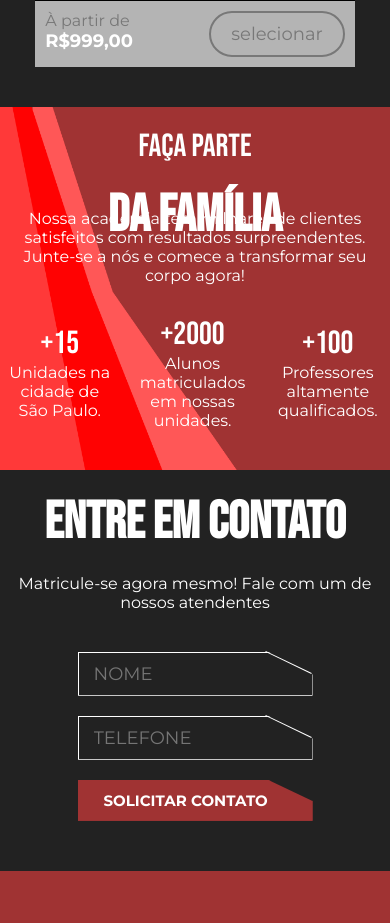
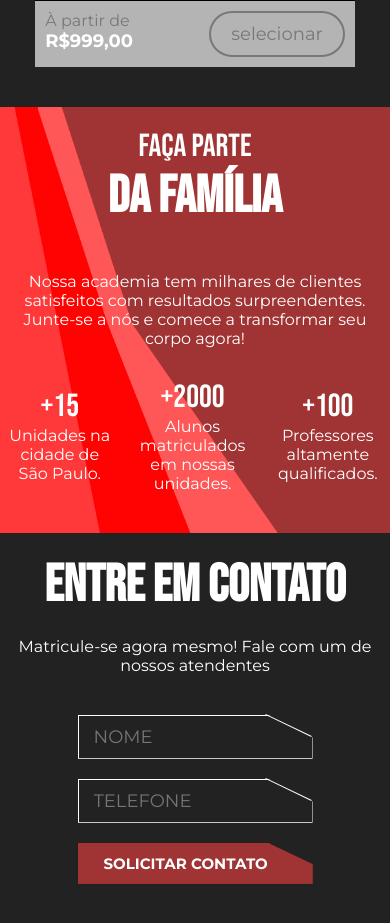
Before and after one commit to samuel-alves21/gym-landing-page, a React (Vite) app: page / in a window 390 px wide. Shown: the part 2940-3863 px from the top of the page. Built offline with nearby package versions, Linux system fonts and the light colour scheme; a web font is replaced by a local one.

Commit message:
finish the change on the h1s and h2s for mobile

```diff
--- a/src/components/Section04/Text.tsx
+++ b/src/components/Section04/Text.tsx
@@ -6,7 +6,7 @@ export const Text = () => {
   return (
     <Wrapper>
       <div>
-        <div>
+        <div className='title'>
           <h1>Faça parte</h1>
           &nbsp; &nbsp; &nbsp;
           <h2>da família</h2>
@@ -34,6 +34,10 @@ const Wrapper = styled.div`
   text-align: left;
   gap: 30px;
 
+  .title {
+    margin-bottom: 30px;
+  }
+
   & > div > p {
     max-width: 814px;
     margin-top: -38px;
@@ -57,6 +61,14 @@ const Wrapper = styled.div`
         flex-direction: row;
         align-items: center;
         justify-content: center;
+      }
+
+      .title {
+        margin-bottom: 100px;
+
+        h2 {
+          line-height: 0.5;
+        }
       }
     }
 
```
